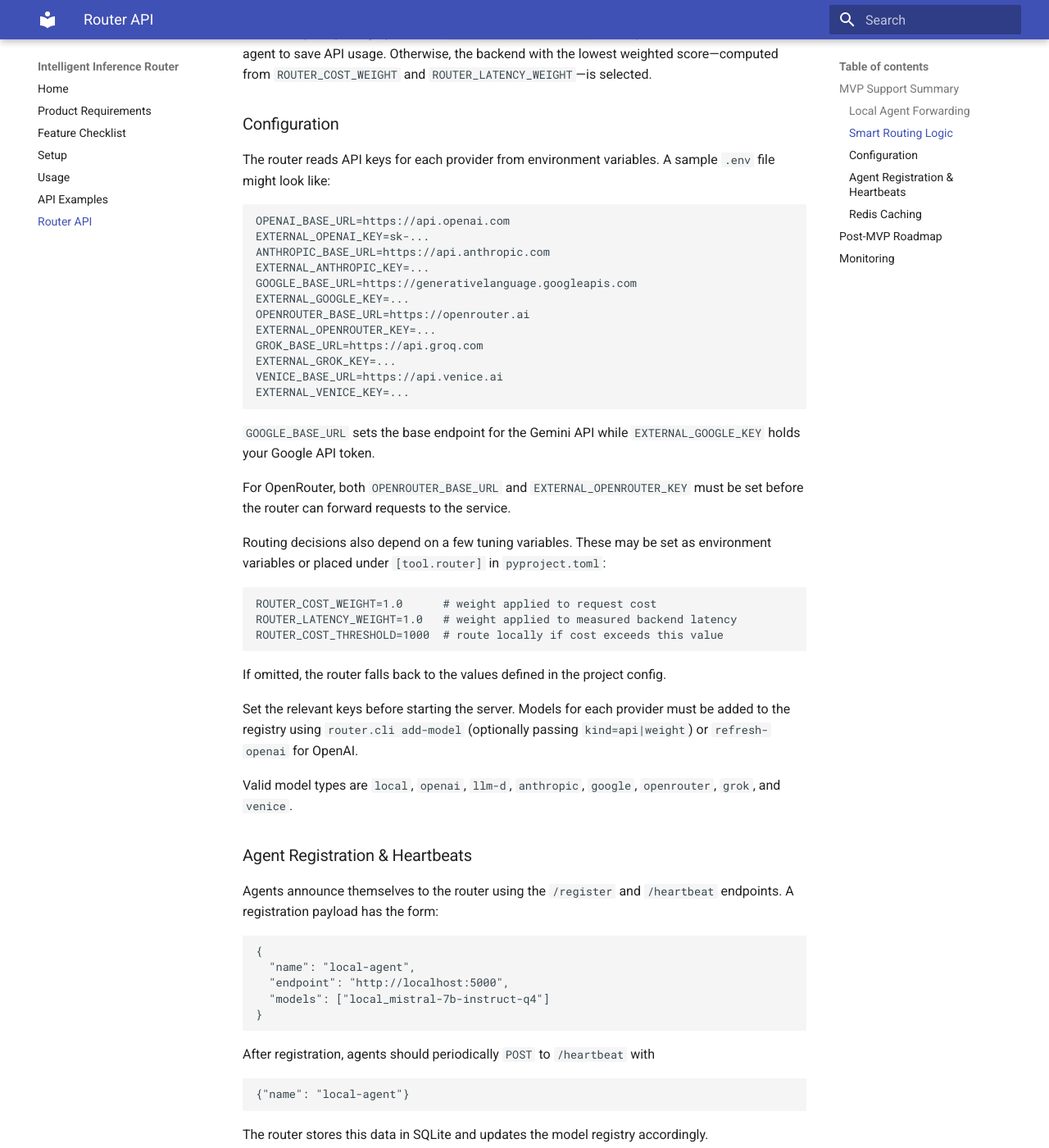
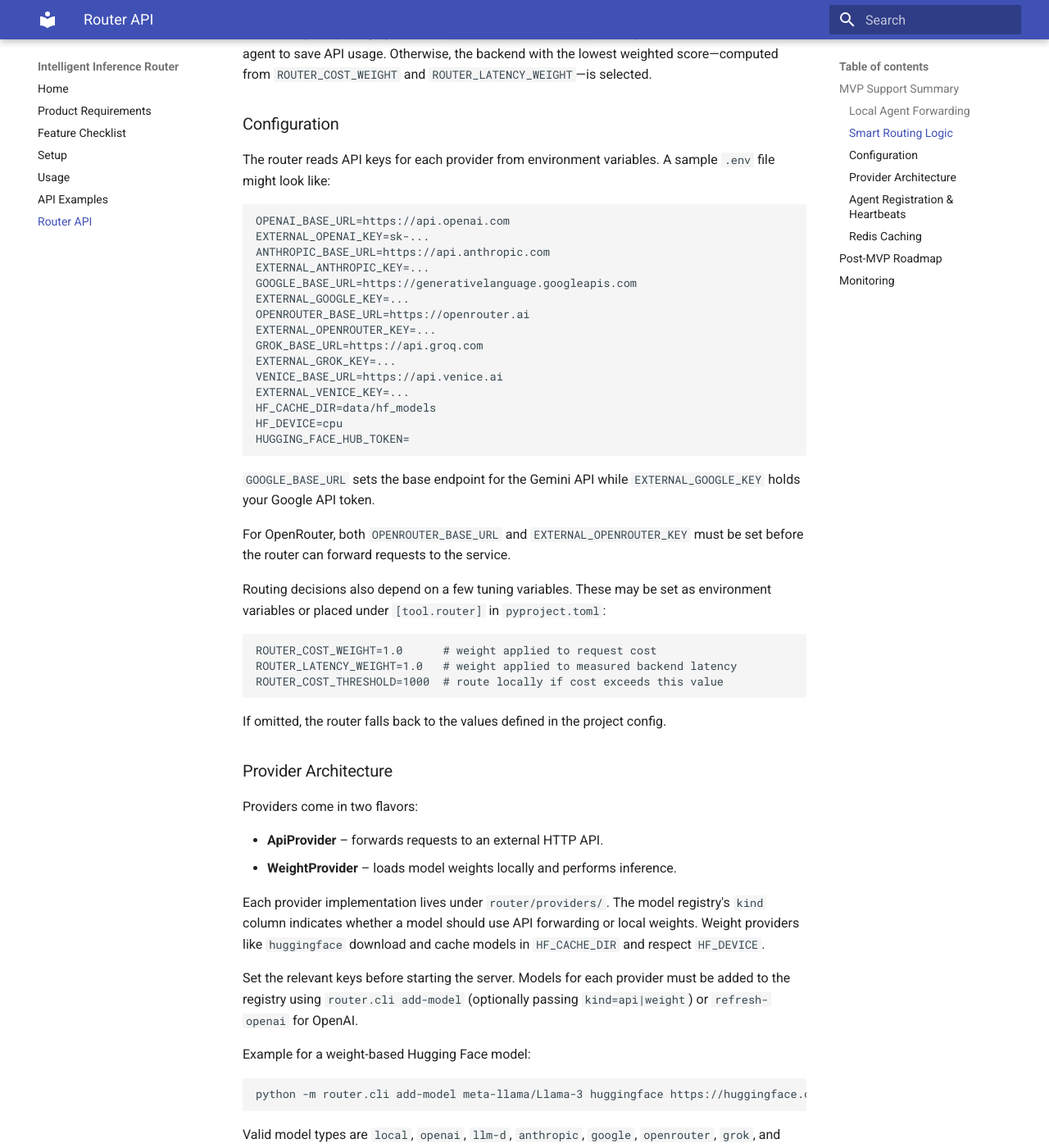
Before and after one commit to eddiedunn/intelligent_inference_router, an MkDocs documentation site: the page built from docs/router_api.md, in a window 1280 px wide and 1400 px high, scrolled down 1424 px. Shown: the whole window at 82% size. Built offline with MkDocs 1.6.1 and Material for MkDocs 9.7.7, drawn with Linux system fonts in a browser that asks for light colours.

Commit message:
docs: detail provider architecture

````diff
--- a/docs/router_api.md
+++ b/docs/router_api.md
@@ -88,6 +88,9 @@
 EXTERNAL_GROK_KEY=...
 VENICE_BASE_URL=https://api.venice.ai
 EXTERNAL_VENICE_KEY=...
+HF_CACHE_DIR=data/hf_models
+HF_DEVICE=cpu
+HUGGING_FACE_HUB_TOKEN=
 ```
 
 
@@ -109,11 +112,29 @@
 
 If omitted, the router falls back to the values defined in the project config.
 
+### Provider Architecture
+
+Providers come in two flavors:
+
+- **ApiProvider** – forwards requests to an external HTTP API.
+- **WeightProvider** – loads model weights locally and performs inference.
+
+Each provider implementation lives under `router/providers/`. The model
+registry's `kind` column indicates whether a model should use API forwarding or
+local weights. Weight providers like `huggingface` download and cache models in
+`HF_CACHE_DIR` and respect `HF_DEVICE`.
+
 
 
 Set the relevant keys before starting the server. Models for each provider must
 be added to the registry using `router.cli add-model` (optionally passing
 `kind=api|weight`) or `refresh-openai` for OpenAI.
+
+Example for a weight-based Hugging Face model:
+
+```bash
+python -m router.cli add-model meta-llama/Llama-3 huggingface https://huggingface.co weight
+```
 
 Valid model types are `local`, `openai`, `llm-d`, `anthropic`, `google`,
 `openrouter`, `grok`, and `venice`.
````
Also changed, not shown: CHANGELOG.md (+2 -0 lines), README.md (+6 -0 lines), docs/FEATURES.md (+2 -0 lines), 1 other file.
